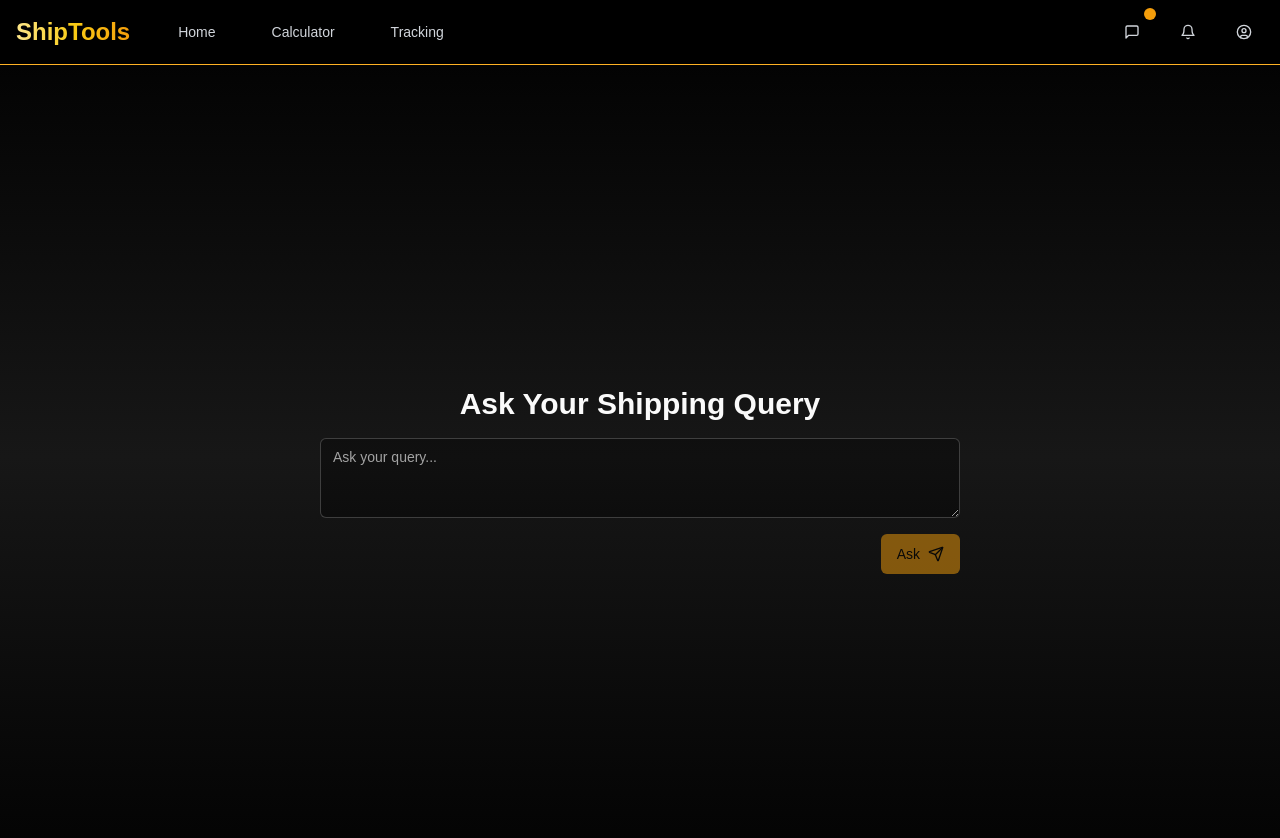
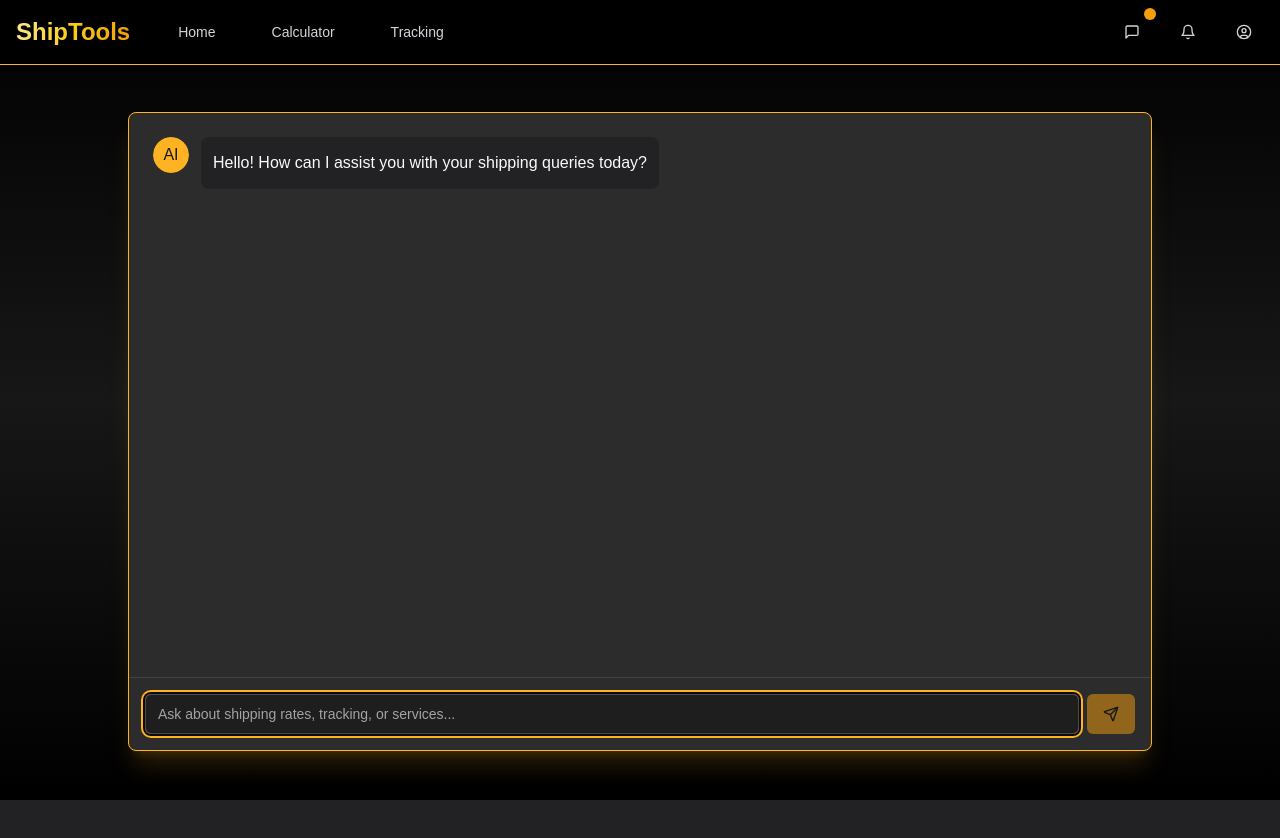
Before and after one commit to lumiotools/orchestro-search-frontend, a Next.js app: page /chat in a window 1280 px wide. Shown: the top 838 px of the page. After the commit the page ends 800 px from the top, so only its background shows below. Built offline with nearby package versions, Linux system fonts and the light colour scheme.

Commit message:
Updated Chat Page

```diff
--- a/app/chat/page.jsx
+++ b/app/chat/page.jsx
@@ -1,5 +1,4 @@
 "use client";
-import ChatIntroInput from "@/components/chat/introInput";
 import { Avatar, AvatarFallback, AvatarImage } from "@/components/ui/avatar";
 import { Button } from "@/components/ui/button";
 import { Card } from "@/components/ui/card";
@@ -7,18 +6,27 @@ import { Input } from "@/components/ui/input";
 import { ScrollArea } from "@/components/ui/scroll-area";
 import { useToast } from "@/hooks/use-toast";
 import axios from "axios";
-import { LinkIcon, LoaderCircle, SendIcon, User, User2 } from "lucide-react";
-import Image from "next/image";
+import { LinkIcon, LoaderCircle, SendIcon, User2 } from "lucide-react";
 import React, { useEffect, useRef, useState } from "react";
 import ReactMarkdown from "react-markdown";
 
 const ChatPage = () => {
-  const [chatHistory, setChatHistory] = useState([]);
+  const [chatHistory, setChatHistory] = useState([
+    {
+      role: "assistant",
+      content: "Hello! How can I assist you with your shipping queries today?",
+    },
+  ]);
   const [question, setQuestion] = useState("");
   const [thinking, setThinking] = useState(false);
   const { toast } = useToast();
 
+  const inputRef = useRef(null);
   const scrollRef = useRef(null);
+
+  useEffect(() => {
+    inputRef.current.focus();
+  }, []);
 
   useEffect(() => {
     setTimeout(() => {
@@ -83,23 +91,12 @@ const ChatPage = () => {
     }
   };
 
-  if (chatHistory.length === 0) {
   return (
-      <ChatIntroInput
-        question={question}
-        setQuestion={setQuestion}
-        thinking={thinking}
-        handleAsk={handleAsk}
-        handleKeyPress={handleKeyPress}
-      />
-    );
-  }
-  return (
-    <div className="max-w-screen-lg mx-auto h-screen p-8">
-      <Card className="flex flex-col h-full p-0 shadow-xl shadow-primary/5">
+    <div className="max-w-screen-lg mx-auto h-[calc(100vh-65px-64px)] pt-8">
+      <Card className="flex flex-col h-full p-0 shadow-xl shadow-primary/15">
         <ScrollArea className="flex-1 p-0 px-6" ref={scrollRef}>
           <div className="space-y-4 py-6">
-            {chatHistory.map(({ content, role, sources }, index) => (
+            {[...chatHistory].map(({ content, role, sources }, index) => (
               <div
                 key={index}
                 className={`flex ${
@@ -113,18 +110,14 @@ const ChatPage = () => {
                 >
                   {role === "assistant" ? (
                     <Avatar className="size-9">
-                      <AvatarImage
-                        src=""
-                        // src="https://github.com/polymet-ai.png"
-                        // alt="AI"
-                      />
+                      <AvatarImage src="" />
 
                       <AvatarFallback className="size-full bg-primary text-primary-foreground">
                         {role === "assistant" ? "AI" : "You"}
                       </AvatarFallback>
                     </Avatar>
                   ) : (
-                    <User2 className="size-9 p-2 bg-secondary text-primary rounded-full " />
+                    <User2 className="size-9 p-1.5 bg-secondary text-primary rounded-full " />
                   )}
 
                   <div className="space-y-2">
@@ -136,12 +129,12 @@ const ChatPage = () => {
                       }`}
                     >
                       <ReactMarkdown>{content}</ReactMarkdown>
-                      {/* <p className="text-sm">{content}</p> */}
                     </div>
 
                     {sources && sources.length > 0 && (
                       <div className="flex flex-wrap gap-2">
-                        {sources.map((source, index) => (
+                        {sources.map((source, index) =>
+                          source.score > 0.8 ? (
                             <a
                               key={index}
                               href={source.url}
@@ -149,14 +142,13 @@ const ChatPage = () => {
                               rel="noopener noreferrer"
                               className="flex items-center gap-1 text-xs text-amber-500 hover:text-amber-400"
                             >
-                            {/* <img
-                              className="size-6"
-                              src={source.url + "/favicon.ico"}
-                            /> */}
                               <LinkIcon className="h-3 w-3" />
                               {source.url}
                             </a>
-                        ))}
+                          ) : (
+                            <></>
+                          )
+                        )}
                       </div>
                     )}
                   </div>
@@ -166,7 +158,7 @@ const ChatPage = () => {
 
             {thinking && (
               <div className="flex justify-start gap-3">
-                <LoaderCircle className="animate-spin bg-white text-black rounded-full size-8 p-1" />
+                <LoaderCircle className="animate-spin bg-secondary text-primary rounded-full size-9 p-1.5" />
 
                 <div className="rounded-lg p-3 bg-secondary text-secondary-foreground">
                   <p className="text-sm">Thinking...</p>
@@ -179,6 +171,7 @@ const ChatPage = () => {
         <div className="p-4 border-t border-white/10">
           <div className="flex gap-2">
             <Input
+              ref={inputRef}
               value={question}
               onChange={(e) => setQuestion(e.target.value)}
               onKeyPress={question && !thinking ? handleKeyPress : undefined}
--- a/package.json
+++ b/package.json
@@ -16,6 +16,7 @@
     "axios": "^1.7.7",
     "class-variance-authority": "^0.7.0",
     "clsx": "^2.1.1",
+    "framer-motion": "^11.11.11",
     "lucide-react": "^0.454.0",
     "next": "14.2.15",
     "react": "^18",
```
Also changed, not shown: 1 other file (tests, documents, lock files or other folders). Lines whose indentation alone changed are shown as unchanged.
